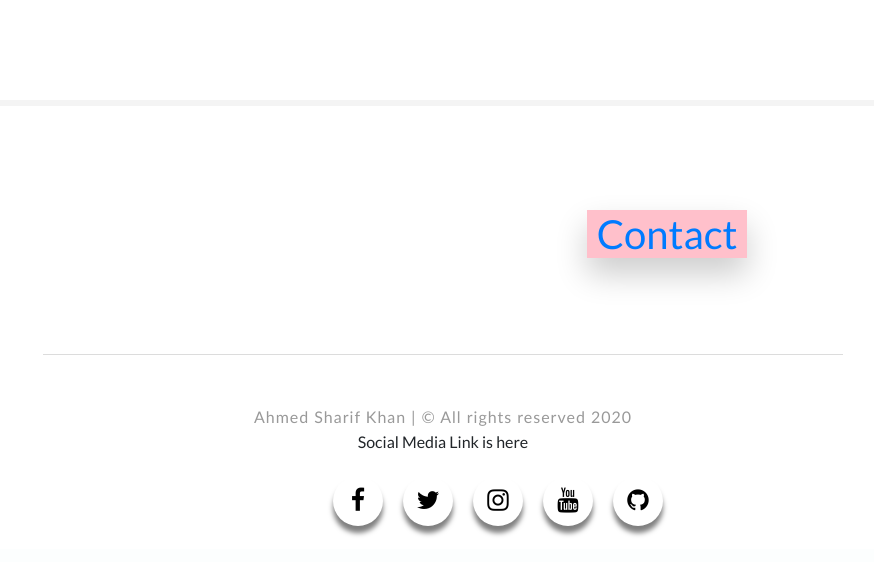
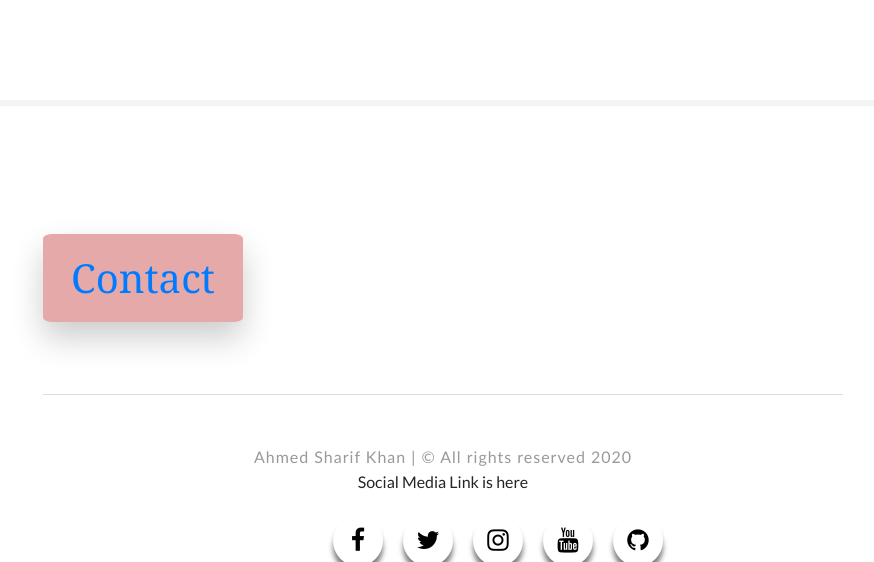
Before and after one commit to ahmedsharifkhan/resume-contact, a PHP site: page / in a window 1280 px wide. Shown: the part 2946-3508 px from the top of the page, without its empty margins (37-911 px from the left). Before the commit the page ends 3482 px from the top, so only its background shows below. Run offline with PHP 8.4, Linux system fonts and the light colour scheme.

Commit message:
some css changes

```diff
--- a/css/style.css
+++ b/css/style.css
@@ -1008,25 +1008,29 @@ h1 {
     text-align: center;
 }
 
-cono {
-    max-width: 300px;
-    height: 45px;
-    font-size: 25px;
+.cono {
+    position: relative;
+    display: block;
+    width: 200px;
+    padding: 20px;
+    border-radius: 5%;
+    text-size-adjust: ;
+    background-color: rgb(230, 169, 169);
     text-align: center;
-    background-color: pink;
-    padding: 4px;
+    transition: 0.5s;
+    transform: translate(0, 0px);
+    box-shadow: 0px 7px 5px rgba(0, 0, 0, 0.5);
 }
 
 .cono {
-    background-color: pink;
-    position: bottom;
-    width: 160px;
-    transform: translate(340%, -50%);
-    top: 50%;
+    font-family: Cambria, Cochin, Georgia, Times, 'Times New Roman', serif;
+    font-size-adjust: none;
+    font-display: bold;
+    text-align: center;
 }
 
 .cono:hover {
-    background-color: #539ebb;
+    background-color: #4A9ACA;
 }
 
 .cono {
--- a/index.html
+++ b/index.html
@@ -3,11 +3,13 @@
 
 <head>
     <title>Ahmed Sharif khan</title>
-    <meta name="viewport" content="width=device-width, initial-scale=1">
+    <meta name="viewport" content="width=device-width, initial-scale=1, shrink-to-fit=no">
     <meta charset="utf-8" />
     <meta name="keywords" content="Conjoint Responsive web template, Bootstrap Web Templates, Flat Web Templates, Android Compatible web template,
     SmartPhone Compatible web template, free WebDesigns for Nokia, Samsung, LG, Sony Ericsson, Motorola web design" />
     <meta name="robots" content="nofollow" />
+    <meta http-equiv="X-UA-Compatible" content="IE=edge">
+
     <script>
         addEventListener("load", function() {
             setTimeout(hideURLbar, 0);
```
